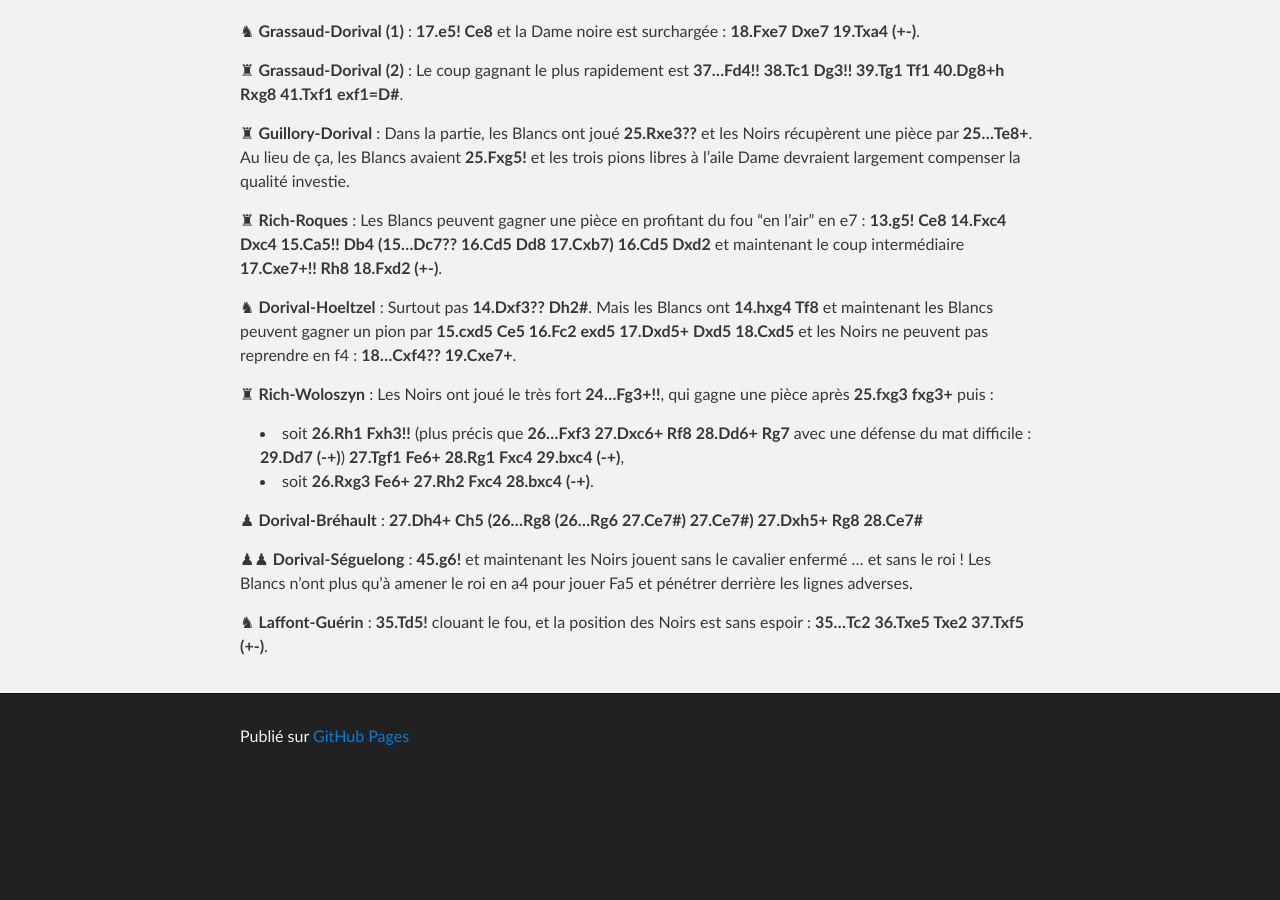
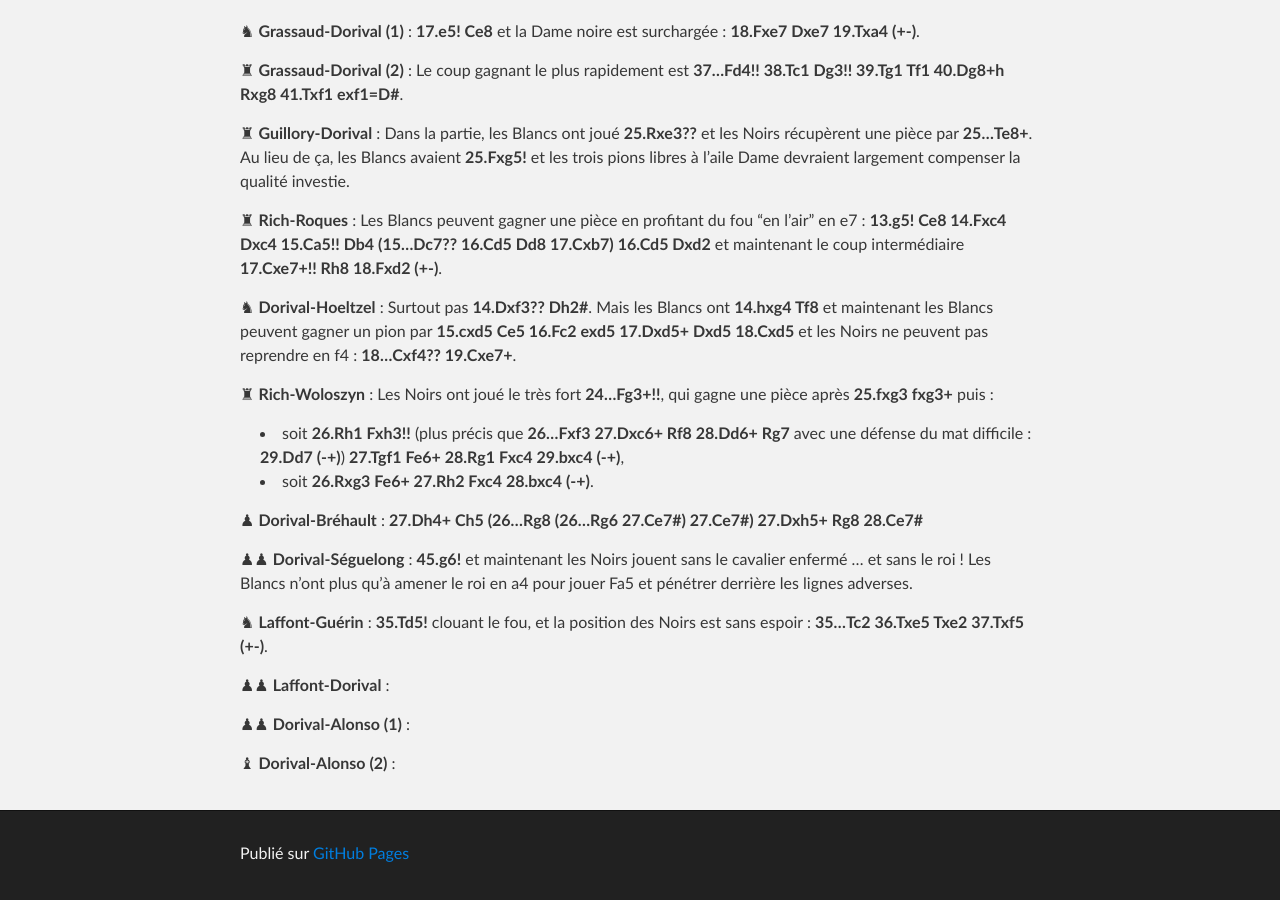
Before and after one commit to echiquier-villeneuve-tolosane/echiquier-villeneuve-tolosane.github.io, a Jekyll site: the page built from exercices.md, in a window 1280 px wide and 900 px high, scrolled down 19389 px. Built offline with Jekyll 4.4.1, drawn with Linux system fonts in a browser that asks for light colours; nearby versions of some CDN libraries; before the commit the page ends 20172 px from its top, so only the background shows below that.

Commit message:
Updated exercices.md

```diff
--- a/exercices.md
+++ b/exercices.md
@@ -363,3 +363,9 @@ Les Noirs ont joué le très fort **24...Fg3+!!**, qui gagne une pièce après *
 
 &#9822; **Laffont-Guérin** :
 **35.Td5!** clouant le fou, et la position des Noirs est sans espoir : **35...Tc2 36.Txe5 Txe2 37.Txf5 (+-)**.
+
+&#9823;&#9823; **Laffont-Dorival** :
+
+&#9823;&#9823; **Dorival-Alonso (1)** :
+
+&#9821; **Dorival-Alonso (2)** :
```
Also changed, not shown: other parts of exercices.md (+1 -1 lines).
